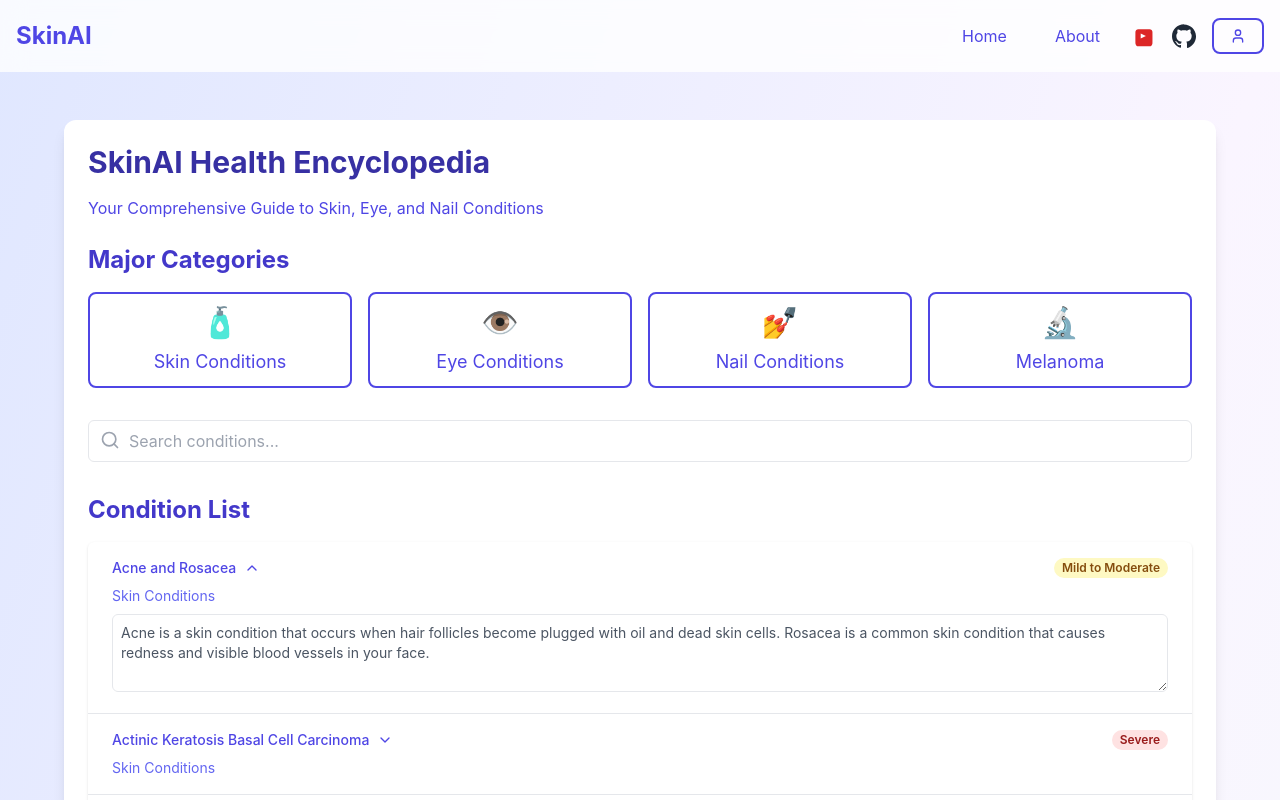
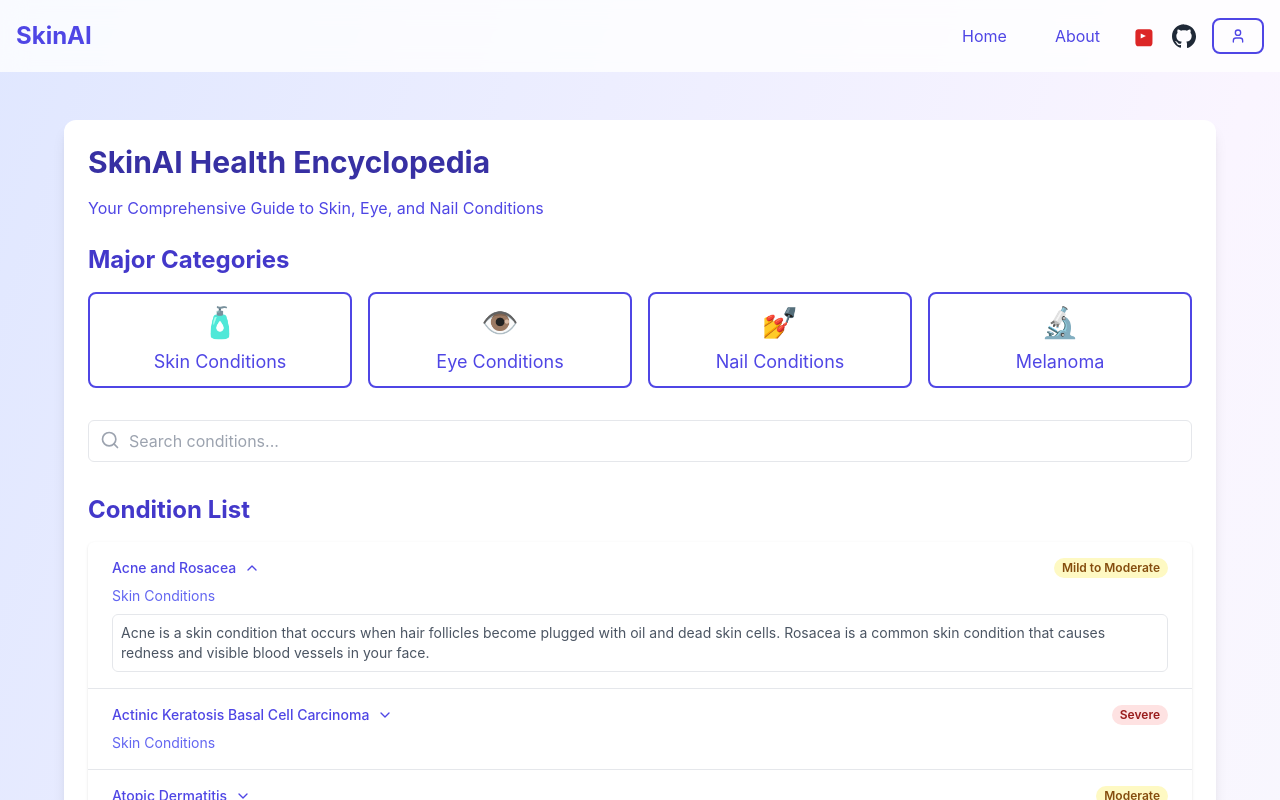
Before and after one commit to IBM-Call-for-Codes-2024/frontend, a React (Create React App) app in the folder frontend/: page /encyclopedia in a window 1280 px wide. Both pictures are taken after a click on the button "Acne and Rosacea". Shown: the top 800 px of the page. Built offline with nearby package versions, Linux system fonts and the light colour scheme.

Commit message:
removed textarea

```diff
--- a/frontend/src/components/health-encyclopedia.tsx
+++ b/frontend/src/components/health-encyclopedia.tsx
@@ -219,11 +219,9 @@ export default function HealthEncyclopedia() {
 
                           {expandedCondition === condition.name && (
                             <div className="mt-2 text-sm text-gray-600">
-                              <textarea
-                                value={conditionInfo[condition.name] || condition.info}
-                                onChange={(e) => handleInfoChange(condition.name, e.target.value)}
+                              <p
+                                dangerouslySetInnerHTML={{ __html: conditionInfo[condition.name] || condition.info }}
                                 className="w-full p-2 border rounded-md focus:outline-none focus:ring-2 focus:ring-indigo-500"
-                                rows={3}
                               />
                             </div>
                           )}
```
